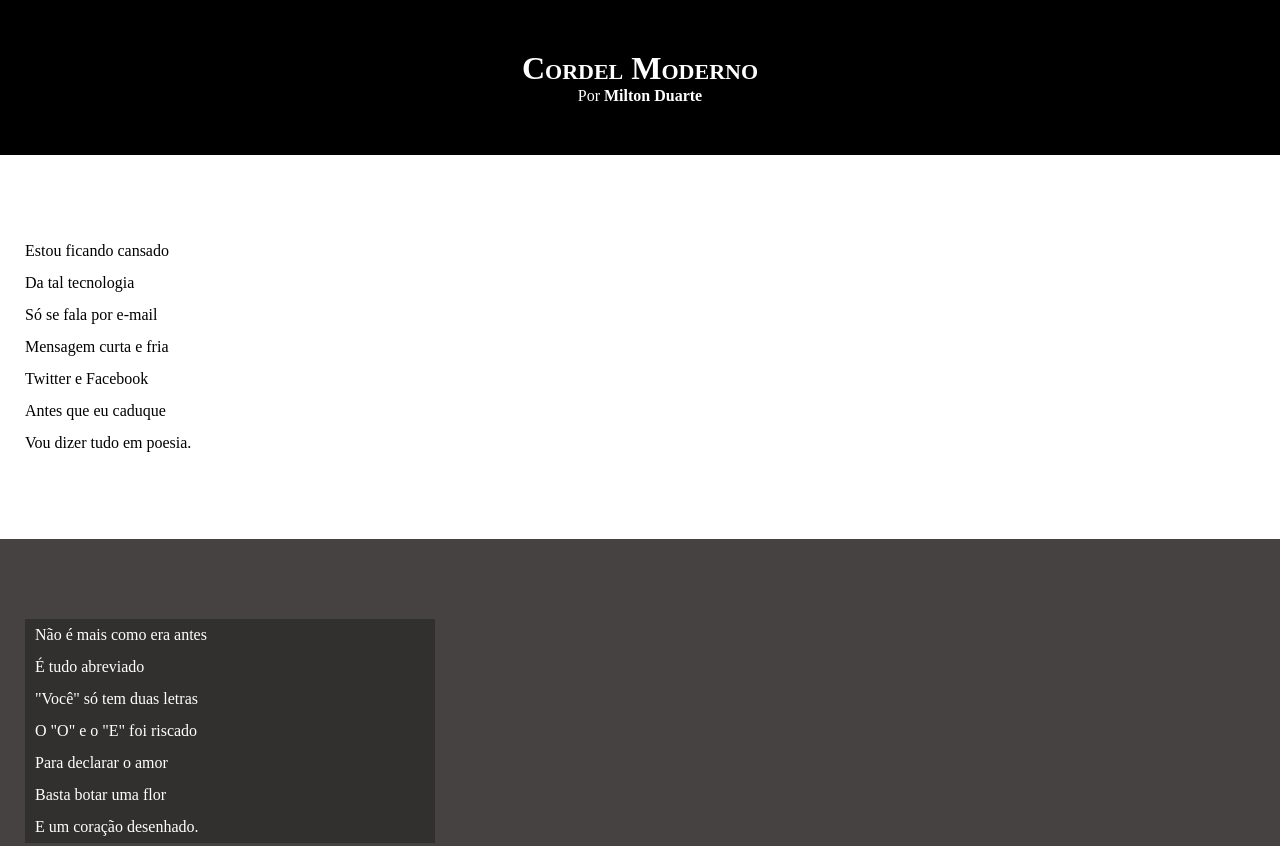
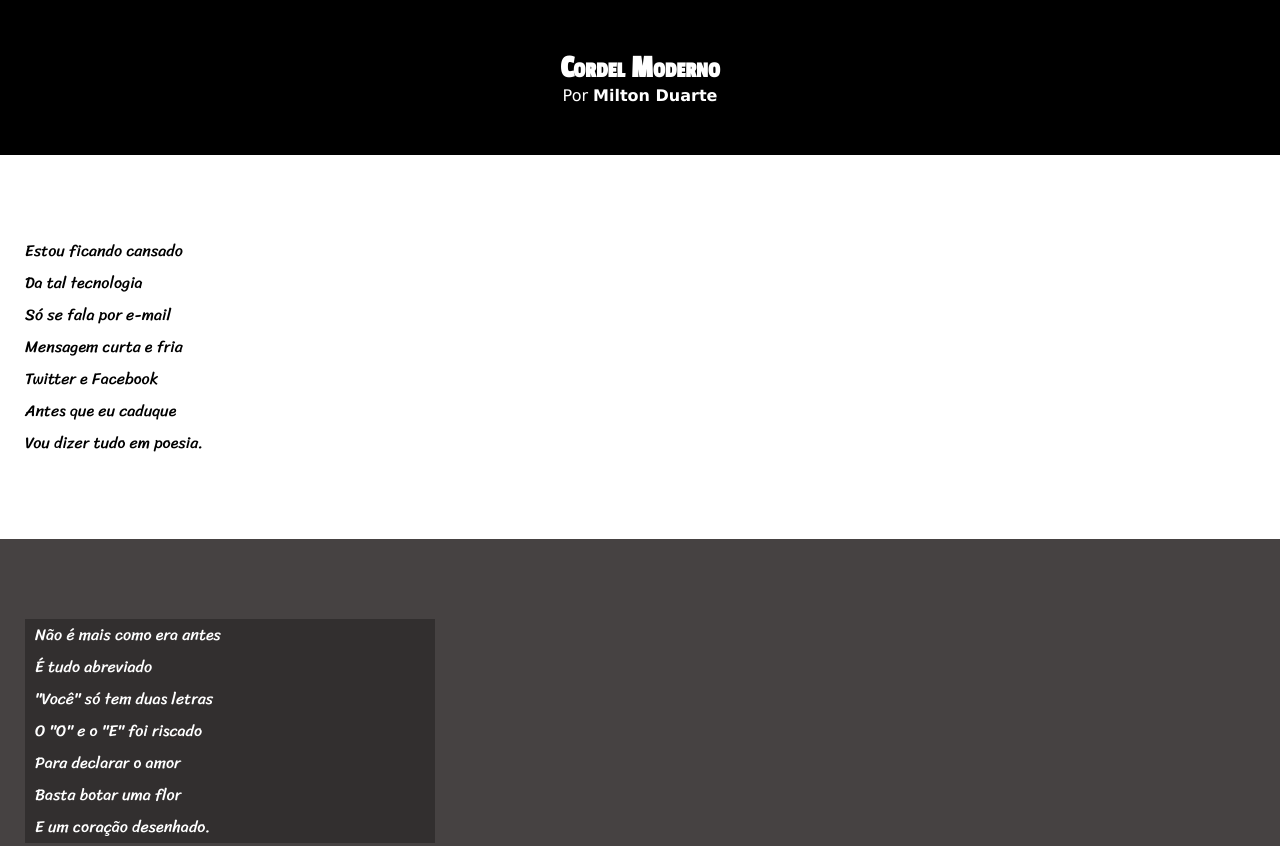
Before and after one commit to Valdemirobenvindo/Html_CSS3, a plain HTML site: page Desafios/d012(projecto cordel)/index.html in a window 1280 px wide. Shown: the top 846 px of the page. Drawn offline with Linux system fonts and the light colour scheme.

Commit message:
actualizado

```diff
--- a/Desafios/d012(projecto cordel)/estilo/style.css
+++ b/Desafios/d012(projecto cordel)/estilo/style.css
@@ -1,13 +1,24 @@
 @charset "UTF-8";
 
+@import url('https://fonts.googleapis.com/css2? family= Bebas+Neue & family= Passion+One & display=swap');
+
+@import url('https://fonts.googleapis.com/css2? family= Bebas+Neue & family= Passion+One &family=Sriracha& display=swap');
+
+:root{
+    --fonte1: Verdana, Geneva, Tahoma, sans-serif;
+    --fonte2: 'Passion One', sans-serif;
+    --fonte3: 'Sriracha', cursive;
+}
 *{
     margin: 0;
     padding: 0px;
 }
 
+
 html, body{
     min-height: 100vh;
     background-color: darkgray;
+    font-family: var(--fonte1);
 }
 
 header{
@@ -18,6 +29,7 @@ header{
 header> h1{
     padding-top: 50px;
     font-variant: small-caps;
+    font-family: var(--fonte2);
 }
 
 header> p{
@@ -39,6 +51,7 @@ section{
     padding-bottom: 10vh;
     line-height: 2em;
     padding-left: 25px;
+    font-family: var(--fonte3);
 }
 
 section.normal{
```
